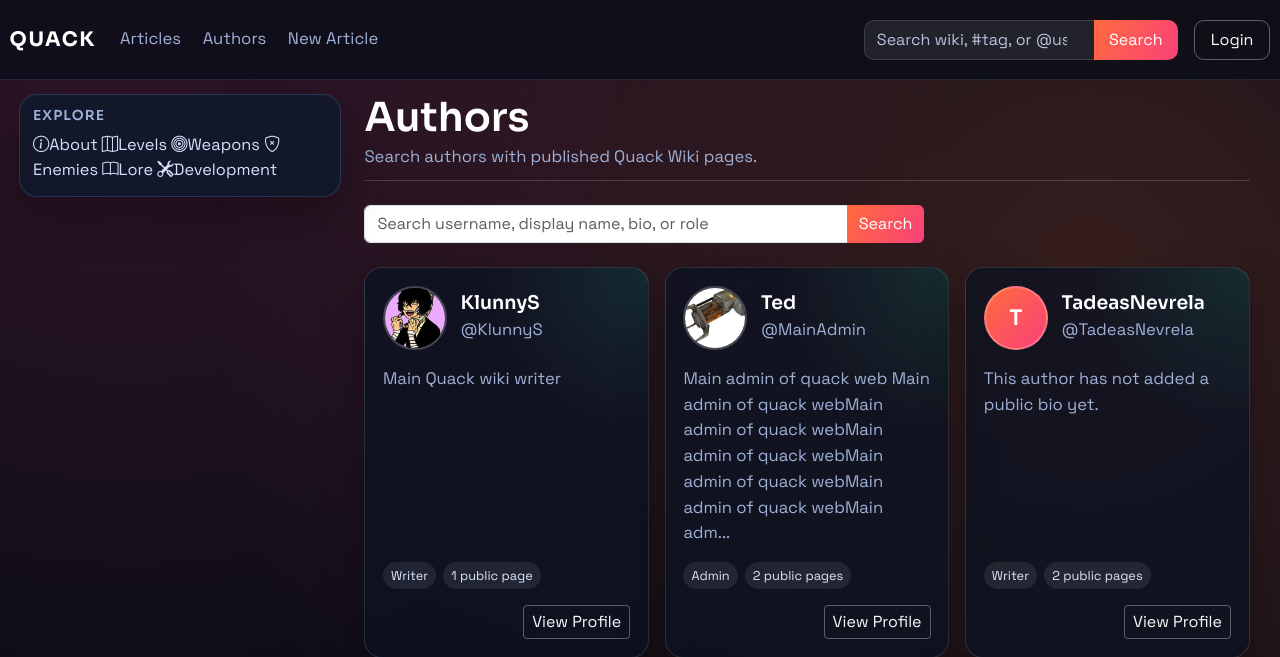
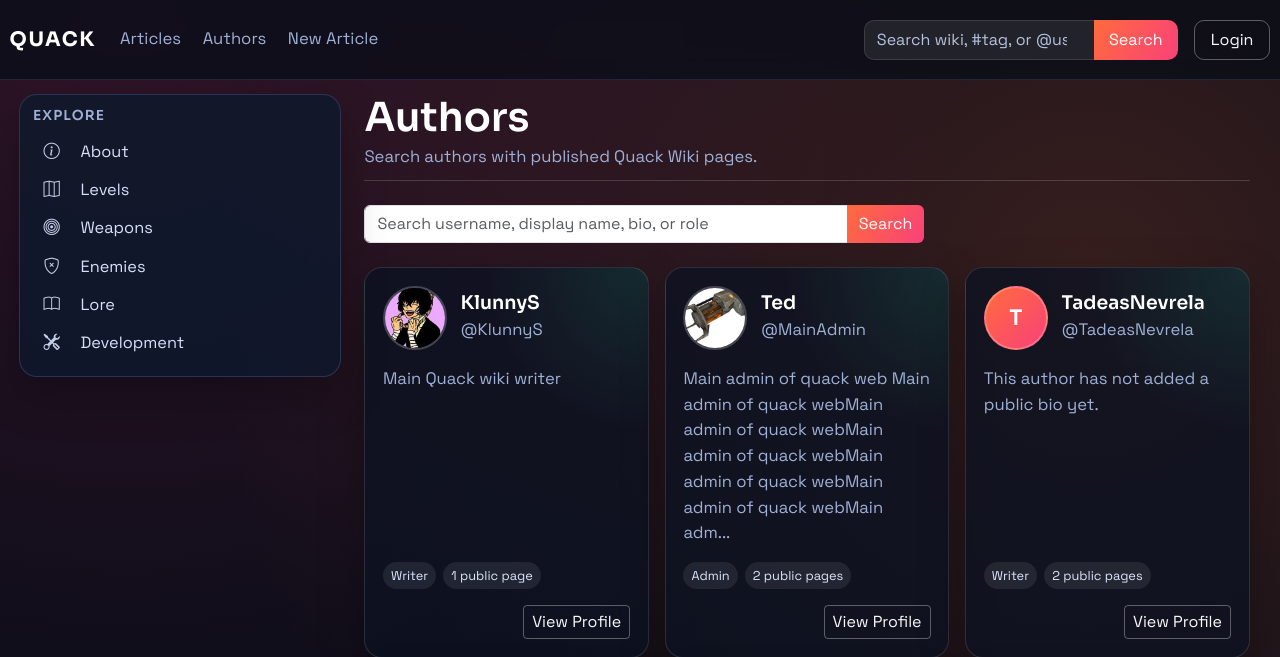
Before and after one commit to KlunnyS/Quack_wiki, a Flask app: page /authors in a window 1280 px wide. Shown: the top 657 px of the page. Run offline with Flask 3, Linux system fonts and the light colour scheme; some libraries are stand-ins or nearby versions.

Commit message:
alignment fix  2

```diff
--- a/static/css/style.css
+++ b/static/css/style.css
@@ -531,20 +531,12 @@ a {
 }
 
 .wiki-sidebar a {
-<<<<<<< HEAD
-    display: block;
-<<<<<<< Updated upstream
-=======
-    text-align: left;
->>>>>>> Stashed changes
-=======
     display: flex;
     align-items: center;
-    justify-content: space-between;
+    justify-content: flex-start;
     gap: 0.75rem;
     width: 100%;
     text-align: left;
->>>>>>> c6524901ad1f67dfc4a10123d52fd9c61e0be5df
     padding: 0.56rem 0.62rem;
     font-size: 1.02rem;
     line-height: 1.25;
@@ -557,19 +549,15 @@ a {
     background: rgba(255, 255, 255, 0.08);
 }
 
-<<<<<<< HEAD
-<<<<<<< Updated upstream
-=======
 .wiki-sidebar .sidebar-count-link {
     display: flex;
     align-items: center;
-    justify-content: space-between;
+    justify-content: flex-start;
     gap: 0.75rem;
     width: 100%;
+    text-align: left;
 }
 
-=======
->>>>>>> c6524901ad1f67dfc4a10123d52fd9c61e0be5df
 .sidebar-link-label {
     display: inline-flex;
     align-items: center;
@@ -593,10 +581,6 @@ a {
     box-shadow: 0 8px 18px rgba(249, 65, 122, 0.22);
 }
 
-<<<<<<< HEAD
->>>>>>> Stashed changes
-=======
->>>>>>> c6524901ad1f67dfc4a10123d52fd9c61e0be5df
 .sidebar-icon {
     display: inline-block;
     width: 1.1rem;
```
Also changed, not shown: templates/partials/sidebar.html (+27 -21 lines).
